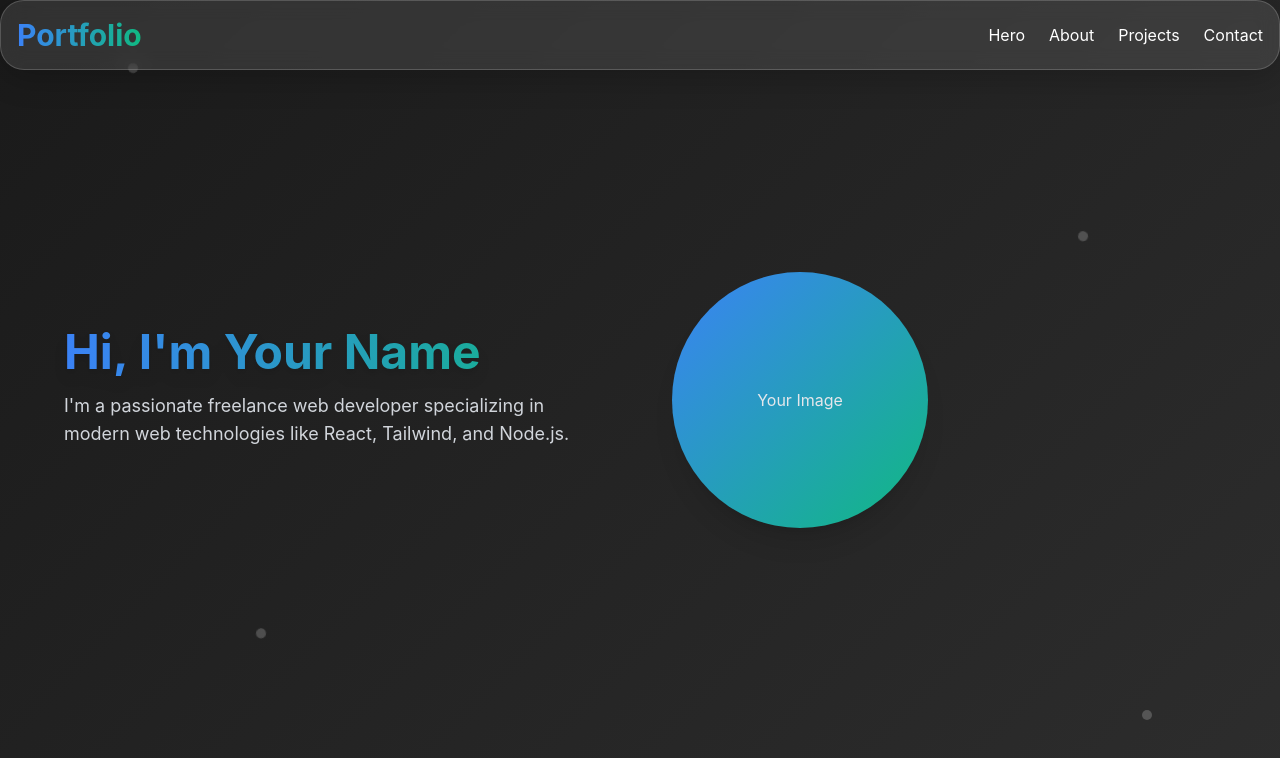
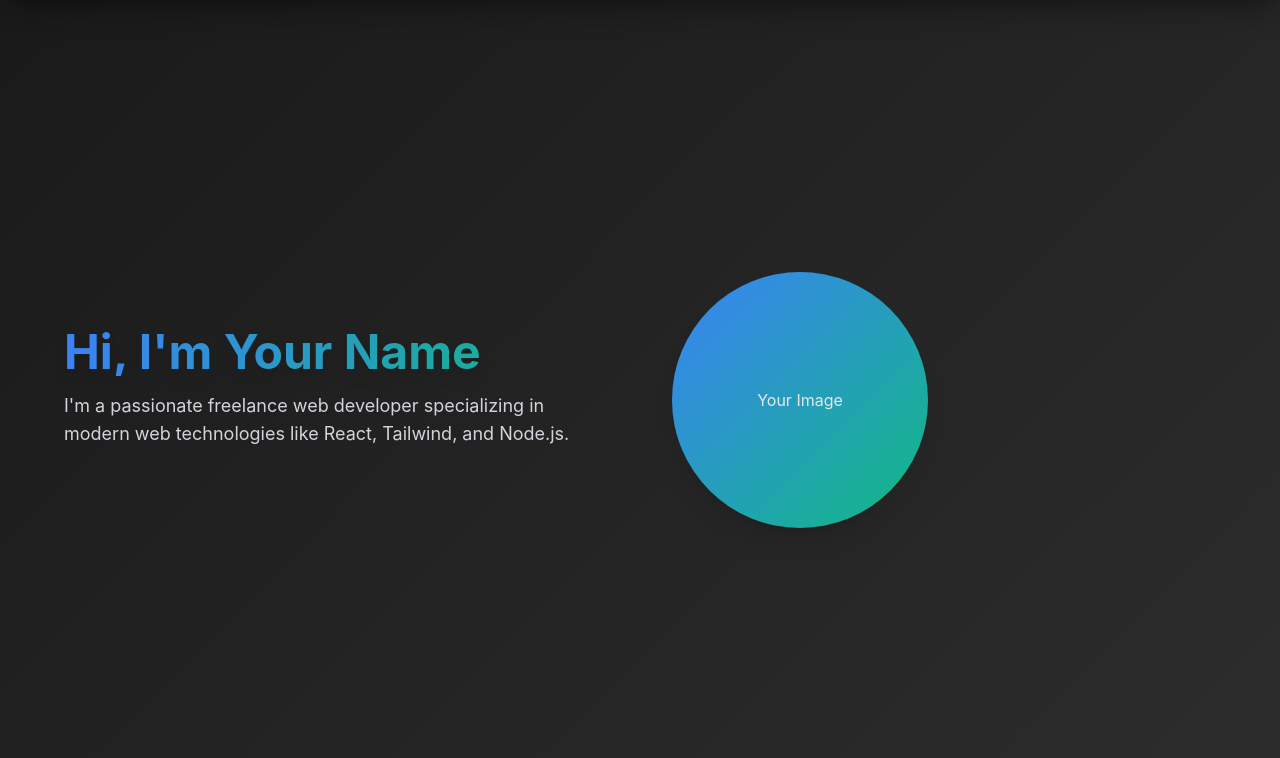
Before and after one commit to Darshan-Paliwal/3D_Portfolio, a React (Vite) app: page / in a window 1280 px wide. Shown: the top 758 px of the page. Built offline with nearby package versions, Linux system fonts and the light colour scheme.

Commit message:
Update index.css

```diff
--- a/index.css
+++ b/index.css
@@ -37,17 +37,37 @@ body::-webkit-scrollbar {
   display: flex;
   align-items: center;
   justify-content: center;
-  padding: 2rem 0 2rem 0; /* Removed left padding to fix leafy side */
+  padding: 2rem 0 2rem 0;
   scroll-snap-align: center;
   scroll-snap-stop: always;
+  position: relative;
 }
 
 .glass {
   background: rgba(255, 255, 255, 0.1);
   backdrop-filter: blur(10px);
   border-radius: 1.5rem;
-  box-shadow: 0 8px 32px rgba(0, 0, 0, 0.2);
+  box-shadow: 0 10px 30px rgba(0, 0, 0, 0.3), 0 0 15px rgba(0, 0, 0, 0.2); /* Enhanced shadow */
   border: 1px solid rgba(255, 255, 255, 0.18);
+  position: relative;
+  overflow: hidden;
+}
+
+.glass::before {
+  content: '';
+  position: absolute;
+  top: -50%;
+  left: -50%;
+  width: 200%;
+  height: 200%;
+  background: radial-gradient(circle, rgba(255, 255, 255, 0.1) 0%, transparent 70%);
+  animation: glow 10s infinite alternate;
+  z-index: 0;
+}
+
+@keyframes glow {
+  0% { transform: translate(0, 0); }
+  100% { transform: translate(20%, 20%); }
 }
 
 .project-container {
@@ -74,17 +94,36 @@ body::-webkit-scrollbar {
   scroll-snap-align: center;
   scroll-snap-stop: always;
   transition: transform 0.5s ease, box-shadow 0.5s ease, opacity 0.5s ease;
+  box-shadow: 0 8px 20px rgba(0, 0, 0, 0.3), inset 0 0 10px rgba(255, 255, 255, 0.1); /* Added shadow */
+  position: relative;
+}
+
+.project-card::before {
+  content: '';
+  position: absolute;
+  top: 0;
+  left: 0;
+  width: 100%;
+  height: 100%;
+  background: radial-gradient(circle at top left, rgba(0, 255, 255, 0.1) 0%, transparent 70%);
+  z-index: -1;
+  animation: cardGlow 8s infinite alternate;
+}
+
+@keyframes cardGlow {
+  0% { opacity: 0.3; }
+  100% { opacity: 0.7; }
 }
 
 .project-card.active {
   transform: scale(1.15);
-  box-shadow: 0 20px 40px rgba(0, 0, 0, 0.4);
+  box-shadow: 0 15px 40px rgba(0, 0, 0, 0.4), inset 0 0 15px rgba(0, 255, 255, 0.2); /* Enhanced active shadow */
   z-index: 10;
 }
 
 .project-card.inactive {
   transform: scale(0.95);
-  box-shadow: 0 5px 15px rgba(0, 0, 0, 0.2);
+  box-shadow: 0 5px 15px rgba(0, 0, 0, 0.2), inset 0 0 5px rgba(255, 255, 255, 0.1);
 }
 
 .menu-glass {
@@ -93,12 +132,27 @@ body::-webkit-scrollbar {
   border: 1px solid rgba(255, 255, 255, 0.1);
   border-radius: 0.5rem;
   padding: 1rem;
+  box-shadow: 0 5px 15px rgba(0, 0, 0, 0.2);
 }
 
 .separator {
   height: 1px;
   background: linear-gradient(to right, transparent, rgba(255, 255, 255, 0.3), transparent);
   margin: 2rem 0;
+}
+
+button, a {
+  box-shadow: 0 4px 10px rgba(0, 0, 0, 0.2), 0 0 8px rgba(0, 255, 255, 0.1); /* Shadow for buttons/links */
+  transition: box-shadow 0.3s ease, transform 0.3s ease;
+}
+
+button:hover, a:hover {
+  box-shadow: 0 6px 15px rgba(0, 0, 0, 0.3), 0 0 12px rgba(0, 255, 255, 0.3); /* Glow on hover */
+  transform: translateY(-2px);
+}
+
+h2, h3 {
+  text-shadow: 0 0 10px rgba(255, 255, 255, 0.3), 0 0 20px rgba(0, 255, 255, 0.2); /* Glow effect on headings */
 }
 
 @media (min-width: 768px) {
@@ -117,23 +171,46 @@ body::-webkit-scrollbar {
   }
 }
 
-/* Moving Particles for Engagement */
+/* Moving Texts */
+@keyframes slide {
+  0% { transform: translateX(100vw); }
+  100% { transform: translateX(-100%); }
+}
+
+.moving-text {
+  position: fixed;
+  font-size: 2rem;
+  font-weight: bold;
+  color: rgba(255, 255, 255, 0.8);
+  text-shadow: 0 0 10px rgba(0, 255, 255, 0.5);
+  white-space: nowrap;
+  animation: slide 15s linear infinite;
+}
+
+.moving-text-1 { top: 10%; animation-delay: 0s; }
+.moving-text-2 { top: 90%; animation-delay: 5s; }
+
+/* Enhanced Moving Particles */
 @keyframes float {
   0% { transform: translateY(0) rotate(0deg); }
-  50% { transform: translateY(-20px) rotate(180deg); }
+  50% { transform: translateY(-30px) rotate(180deg); }
   100% { transform: translateY(0) rotate(360deg); }
 }
 
 .particle {
   position: fixed;
-  width: 10px;
-  height: 10px;
-  background: rgba(255, 255, 255, 0.2);
   border-radius: 50%;
-  animation: float 15s infinite ease-in-out;
+  animation: float 12s infinite ease-in-out;
+  opacity: 0.6;
 }
 
-.particle-1 { top: 10%; left: 10%; animation-delay: 0s; }
-.particle-2 { top: 30%; right: 15%; animation-delay: 2s; }
-.particle-3 { bottom: 20%; left: 20%; animation-delay: 4s; }
-.particle-4 { bottom: 10%; right: 10%; animation-delay: 6s; }
+.particle.small { width: 8px; height: 8px; }
+.particle.medium { width: 12px; height: 12px; }
+.particle.large { width: 16px; height: 16px; }
+
+.particle-1 { top: 5%; left: 5%; background: rgba(0, 255, 255, 0.3); animation-delay: 0s; }
+.particle-2 { top: 20%; right: 10%; background: rgba(255, 0, 255, 0.3); animation-delay: 2s; }
+.particle-3 { top: 40%; left: 15%; background: rgba(0, 255, 0, 0.3); animation-delay: 4s; }
+.particle-4 { top: 60%; right: 20%; background: rgba(255, 255, 0, 0.3); animation-delay: 6s; }
+.particle-5 { bottom: 10%; left: 10%; background: rgba(255, 165, 0, 0.3); animation-delay: 1s; }
+.particle-6 { bottom: 20%; right: 15%; background: rgba(0, 0, 255, 0.3); animation-delay: 3s; }
```
